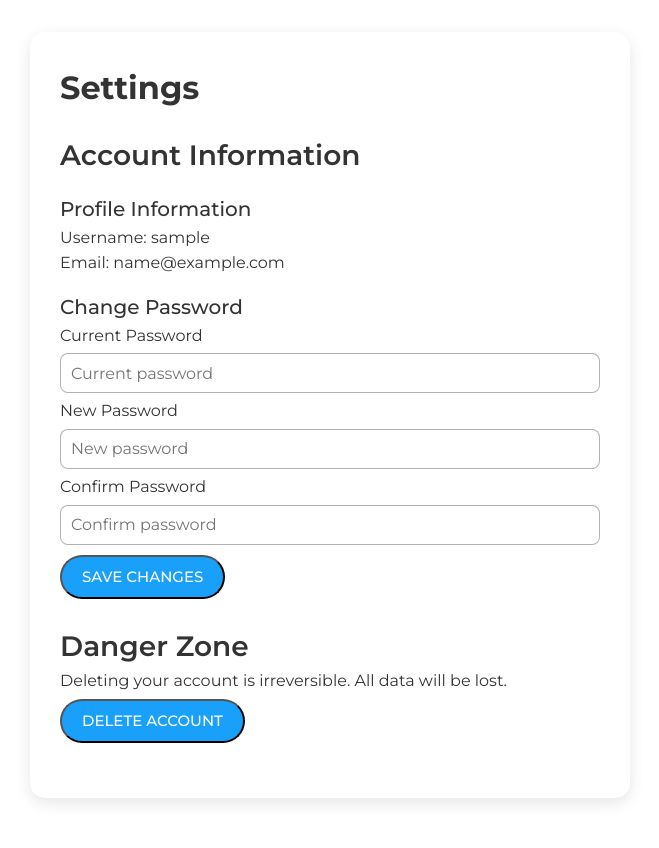
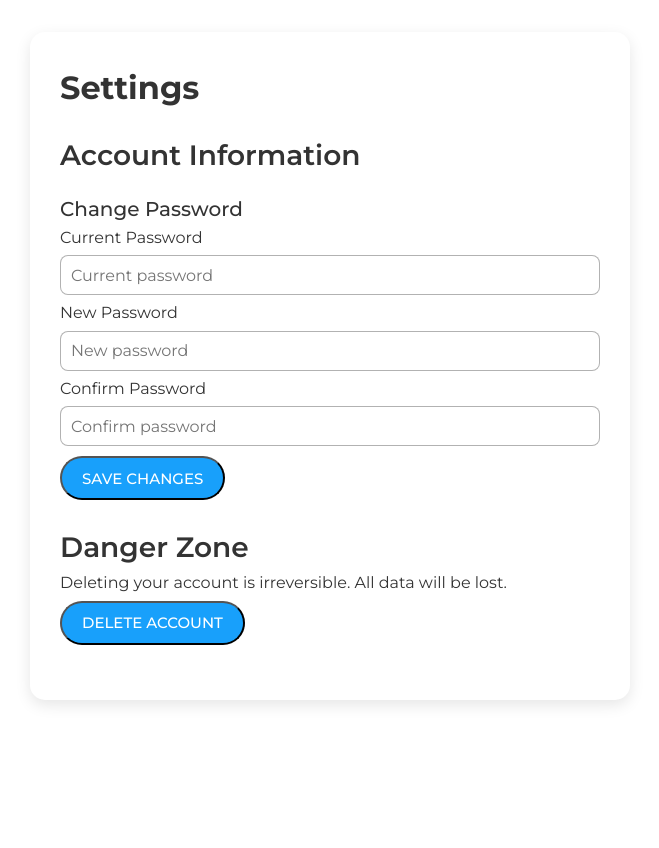
Before and after one commit to hhizzuk/commanager, a Flask app: template commanager/server/templates/settings.html in a window 1280 px wide. Shown: the part 136-984 px from the top of the page, without its empty margins (310-969 px from the left). After the commit the page ends 841 px from the top, so only its background shows below. Run offline with Flask 3, Linux system fonts and the light colour scheme; the template is opened without the code that fills it: most values are stand-ins (such as "Sample title", 1, 10 or a date in 2020).

Commit message:
fixed something small

```diff
--- a/commanager/server/templates/settings.html
+++ b/commanager/server/templates/settings.html
@@ -18,12 +18,6 @@
 
         <div class="settings-section">
             <h2>Account Information</h2>
-            <div>
-                <h3>Profile Information</h3>
-                <div>Username: {{ username }}</div>
-                <div>Email: {{ email }}</div>
-            </div>
-
             <div>
                 <h3>Change Password</h3>
                 <label for="password">Current Password</label>
```
